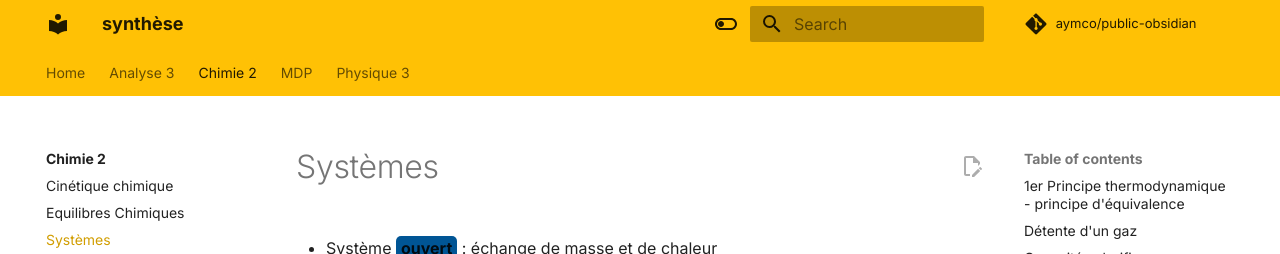
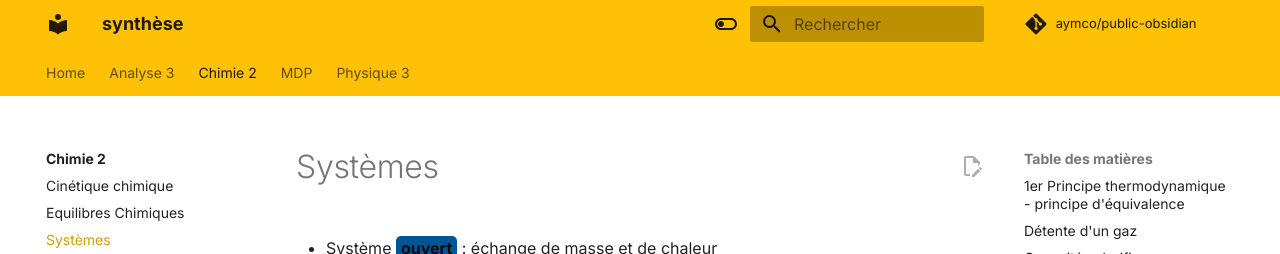
Before and after one commit to Aymco/public-obsidian, an MkDocs documentation site: the page built from docs/Chimie 2/Thermodynamique.md, in a window 1280 px wide. Shown: the top 254 px of the page. Built offline with MkDocs 1.6.1 and Material for MkDocs 9.7.7, drawn with Linux system fonts in a browser that asks for light colours; comment, search, counter and statistics services are not loaded; part of the change alters nothing that is shown.

```diff
--- a/mkdocs.yml
+++ b/mkdocs.yml
@@ -10,7 +10,7 @@ theme:
     name: 'material'
     font:
         text: Inter
-    #language: fr
+    language: fr
     features:
     - content.action.edit
     - navigation.tabs
```
